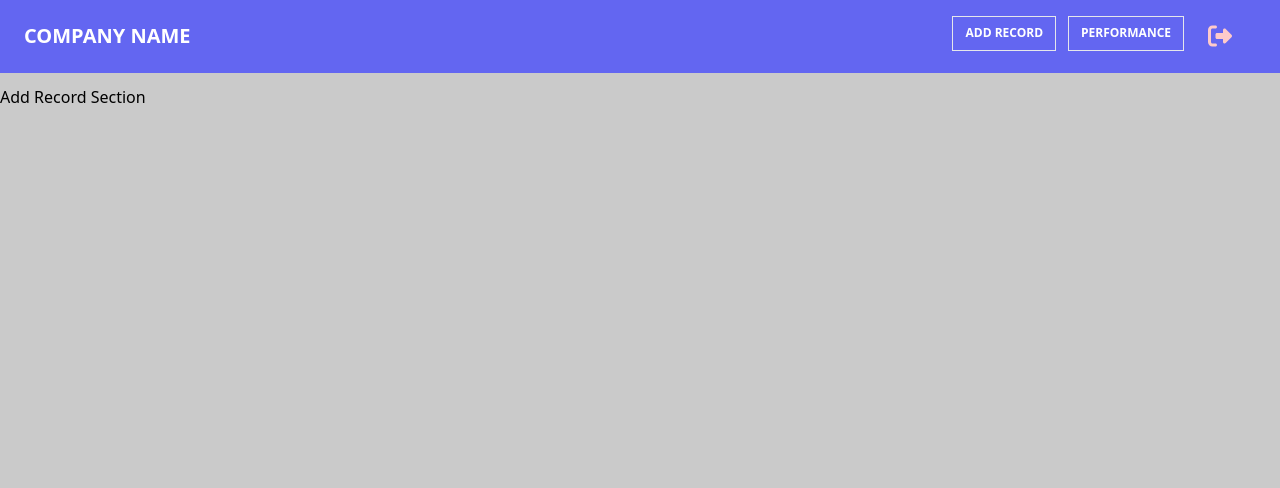
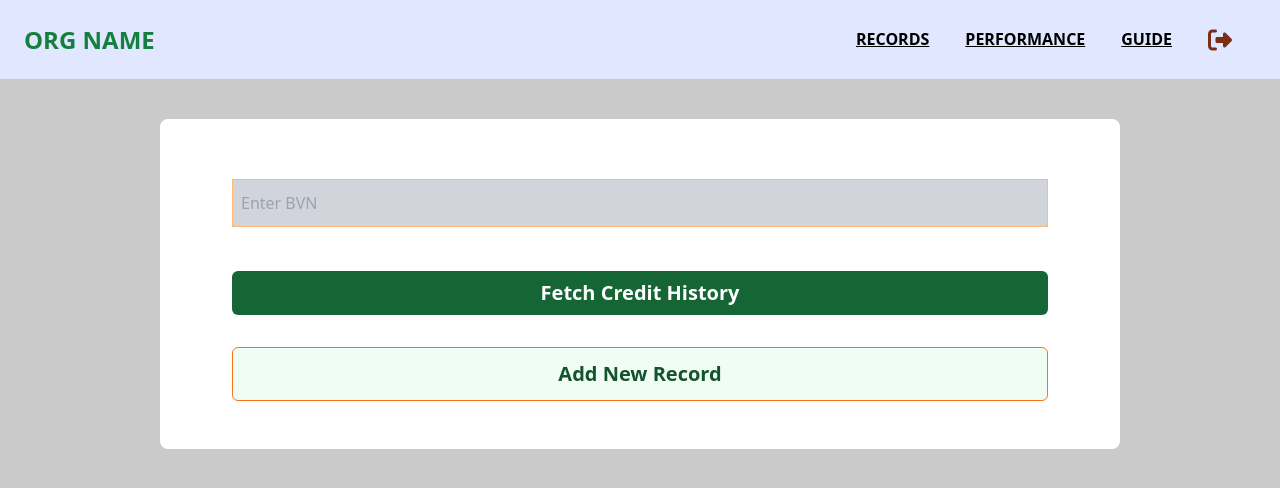
Before and after one commit to ANTONINEUTRON/sleek-fsi, a React (Create React App) app: page / in a window 1280 px wide. Shown: the top 488 px of the page. Built offline with nearby package versions, Linux system fonts and the light colour scheme.

Commit message:
Records page added at this point

```diff
--- a/src/components/AddRecord.js
+++ b/src/components/AddRecord.js
@@ -1,9 +1,20 @@
+import { useState } from "react";
 
 
 export default function AddRecord(){
+    const [bvn, setBvn] = useState();
+
     return (
         <div>
-            Add Record Section
+            <div className="bg-white flex flex-col w-3/4 p-12 pl-10 pr-10 m-auto rounded-lg mt-10">
+            <input type={"text"} value={bvn} onChange={(e)=> {setBvn((oldV)=>e.target.value)}} name="bvn"
+                className="border border-orange-300  bg-gray-300 h-12 m-3 mr-8 ml-8 p-2 hover:bg-gray-200" placeholder="Enter BVN"/>
+            <input type={"button"} value="Fetch Credit History" className="mt-8 font-bold text-xl bg-green-800 text-white p-2 rounded-md ml-8 mr-8"/>
+            <button className="mt-8 font-bold text-xl bg-green-50 text-green-900 p-3 rounded-md ml-8 mr-8 mt-20 border border-orange-500">
+                Add New Record
+            </button>
+            </div>
+
         </div>
     );
 }
--- a/src/components/Navbar.js
+++ b/src/components/Navbar.js
@@ -1,24 +1,39 @@
 import { FontAwesomeIcon } from "@fortawesome/react-fontawesome";
 import { faBars, faSignOutAlt } from '@fortawesome/free-solid-svg-icons';
-import { useState } from "react";
-import { Link } from "react-router-dom";
+import { useEffect, useState } from "react";
+import { Link, useNavigate } from "react-router-dom";
 
 export default function Navbar(){
     const [navbarOpen, setNavbarOpen] = useState(false);
+    const [orgName, setOrgName] = useState("ORG NAME");
+    const navigateTo = useNavigate();
+
+    useEffect(
+        ()=>{
+            let orgData = JSON.parse(sessionStorage.getItem("orgData"));
+            if(orgData){
+                setOrgName(orgData.name);
+            }
+        }, []
+    );
+
     const logout = ()=>{
-
+        sessionStorage.setItem("orgData",null);
+        setTimeout(() => {
+            navigateTo("/login",{replace: true});
+        }, 1000);
     }
 
     return (
         <>
-        <nav className="relative flex flex-wrap items-center fixed-top static-top justify-between px-2 py-3 bg-indigo-500 mb-3">
+        <nav className="relative flex flex-wrap items-center fixed-top static-top justify-between px-2 py-3 bg-indigo-100 text-black mb-3">
             <div className="container px-4 mx-auto flex flex-wrap items-center justify-between">
             <div className="w-full relative flex justify-between lg:w-auto lg:static lg:block lg:justify-start">
                 <Link
-                className="text-xl font-bold leading-relaxed inline-block mr-4 py-2 whitespace-nowrap uppercase text-white"
+                className="text-2xl font-bold leading-relaxed inline-block mr-4 py-2 whitespace-nowrap uppercase text-green-700"
                 to={"/"}
                 >
-                Company Name
+                    {orgName}
                 </Link>
                 <button
                 className="text-white cursor-pointer text-xl leading-none px-3 py-1 border border-solid border-transparent rounded bg-transparent block lg:hidden outline-none focus:outline-none"
@@ -30,25 +45,31 @@ export default function Navbar(){
             </div>
             <div
                 className={
-                "lg:flex flex-grow items-center" +
+                "lg:flex  flex-grow items-center" +
                 (navbarOpen ? " flex" : " hidden")
                 }
             >
                 <ul className="flex flex-col lg:flex-row list-none lg:ml-auto">
-                <li className="nav-item">
-                    <Link to={"/add-record"} className="px-3 py-2 flex items-center mx-3 text-xs uppercase font-bold leading-snug text-white hover:opacity-75 lg:only:border">
+                <li className="nav-item hover:text-orange-900">
+                    <Link to={"/add-record"} className="px-3 py-2 flex items-center mx-3 uppercase font-bold leading-snug lg:only:underline">
                         {/* <FontAwesomeIcon icon={faBookJournalWhills} className="text-xl mr-2"/> */}
-                        Add Record
+                        Records
                     </Link>
                 </li>
-                <li className="nav-item">
-                    <Link to={"/performance"} className="px-3 py-2 flex items-center text-xs uppercase font-bold leading-snug text-white hover:opacity-75 lg:border">
+                <li className="nav-item hover:text-orange-900">
+                    <Link to={"/performance"} className="px-3 py-2 mr-3 flex items-center uppercase font-bold leading-snug lg:underline">
                         {/* <FontAwesomeIcon icon={faSection} className="text-xl mr-2"/> */}
                         Performance
                     </Link>
                 </li>
+                <li className="nav-item hover:text-orange-900">
+                    <Link to={"/performance"} className="px-3 py-2 flex items-center uppercase font-bold leading-snug lg:underline">
+                        {/* <FontAwesomeIcon icon={faSection} className="text-xl mr-2"/> */}
+                        Guide
+                    </Link>
+                </li>
                 <li>
-                    <button onClick={(event)=>logout(event)}  className="px-3 py-2 flex items-center mx-3 text-2xl uppercase font-bold leading-snug text-red-200 hover:opacity-75">
+                    <button onClick={(event)=>logout(event)}  className="px-3 py-2 flex items-center mx-3 text-2xl uppercase font-bold leading-snug text-orange-900">
 
                     <FontAwesomeIcon icon={faSignOutAlt}/>
                     </button>
--- a/src/pages/Dashboard.js
+++ b/src/pages/Dashboard.js
@@ -2,13 +2,27 @@ import { Route, Routes } from "react-router-dom";
 import Navbar from "../components/Navbar";
 import { Outlet,Link, useNavigate } from "react-router-dom";
 import AddRecord from "../components/AddRecord";
+import { useEffect, useState } from "react";
 
 export default function Dashboard(){
+    const navigateTo = useNavigate();
+    const [isLogin, setIsLogin] = useState(true);
+
+    // useEffect(
+    //     ()=>{
+    //         let orgData = JSON.parse(sessionStorage.getItem("orgData"));
+    //         if(!orgData){//if null is returned
+    //             setTimeout(() => {
+    //                 navigateTo("/login",{replace: true});
+    //             }, 1000);
+    //         }
+    //     }, []
+    // );
     return (
         <div>
-            <Navbar />
+            {isLogin && (<Navbar />)}
             <Routes>
-                <Route path="/" element={< AddRecord/>}/>
+                {isLogin && (<Route path="/" element={< AddRecord/>}/>)}
             </Routes>
             <Outlet />
         </div>
--- a/src/pages/Login.js
+++ b/src/pages/Login.js
@@ -39,6 +39,8 @@ export default function Login(){
             let orgData = ORG_IDS[userName];//an object
             if(pKey === orgData.key){
                 showToast("Successfully Signed In");
+                //save credentials to session
+                sessionStorage.setItem("orgData", JSON.stringify(orgData))
                 //Take to new page
                 setTimeout(() => {
                     navigateTo("/",{replace: true});
```
